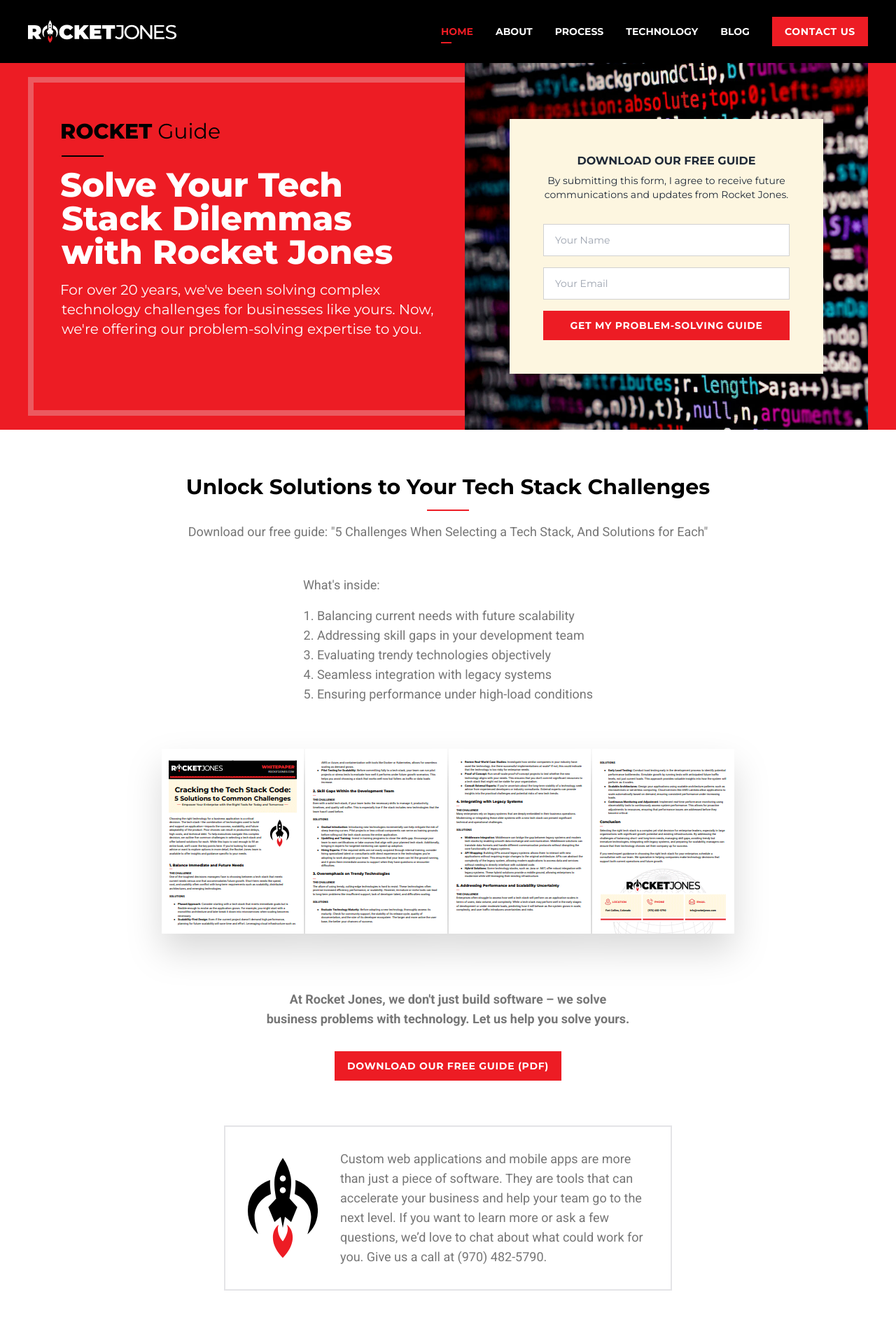
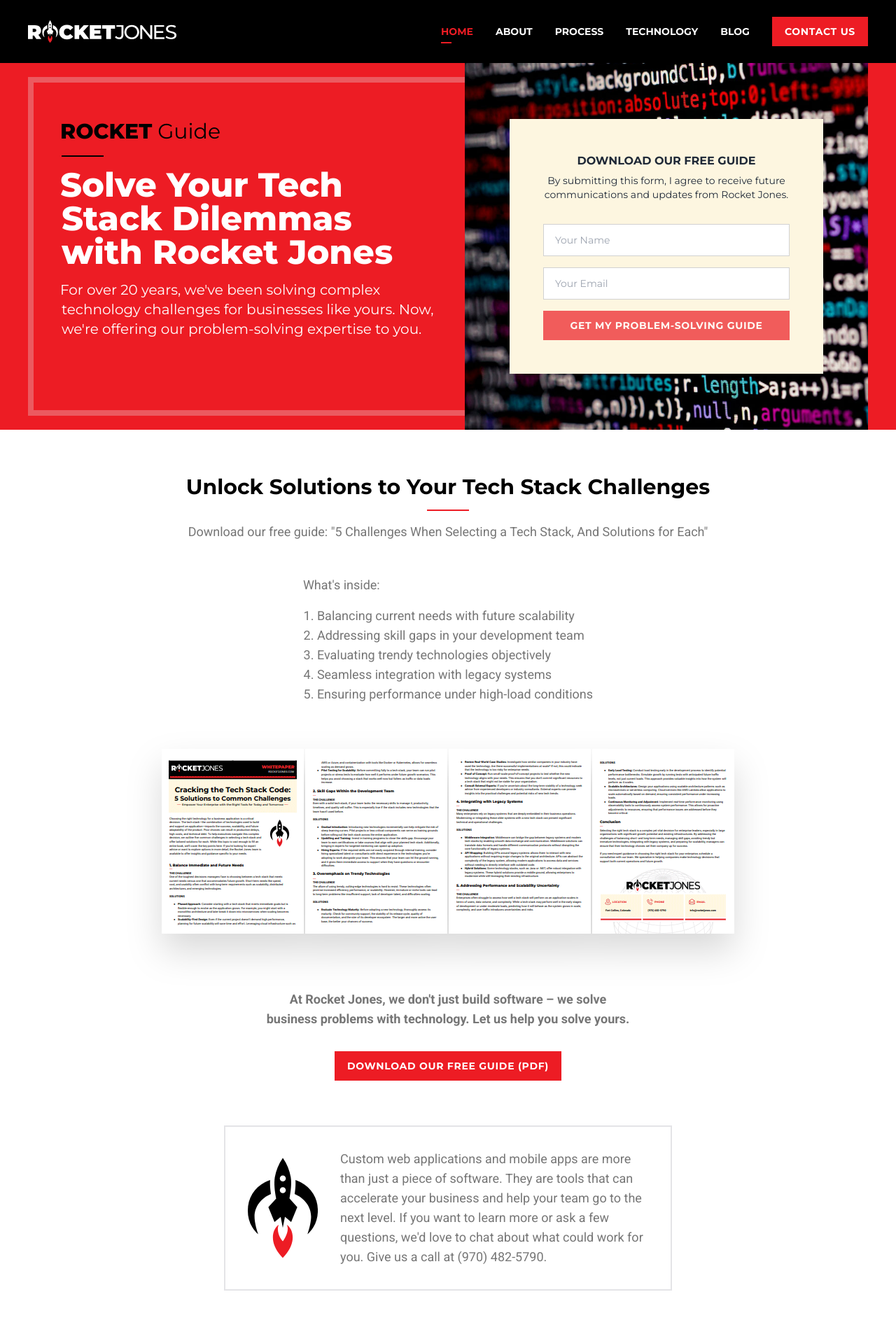
Before and after one commit to rocketjonesinteractive/rocketjones-com, a Next.js app: page /guides/cracking-the-tech-stack-code in a window 1280 px wide. Shown: the top 1906 px of the page at 70% size. Built offline with nearby package versions, Linux system fonts and the light colour scheme.

Commit message:
Further form validation for already subscribed users

```diff
--- a/src/app/article/drive-software-success/page.tsx
+++ b/src/app/article/drive-software-success/page.tsx
@@ -29,6 +29,10 @@
   const [submitSuccess, setSubmitSuccess] = useState(false);
   const [isSubmitting, setIsSubmitting] = useState(false);
   const [alreadySubscribed, setAlreadySubscribed] = useState(false);
+
+  const isFormValid = () => {
+    return formData.name.trim() !== '' && formData.email.trim() !== '' && validateEmail(formData.email);
+  };
 
   useLayoutEffect(() => {
     setAlreadySubscribed(localStorage.getItem('alreadySubscribed') === 'true');
@@ -100,6 +104,11 @@
     window.location.href = '/files/rocketjones-article-CEOs-drive-success.pdf';
   };
 
+  const handleDirectDownload = (e: React.MouseEvent) => {
+    e.preventDefault();
+    window.location.href = '/files/rocketjones-article-CEOs-drive-success.pdf';
+  };
+
   const handleChange = (e: React.ChangeEvent<HTMLInputElement>) => {
     setFormData((prev) => {
       return { ...prev, [e.target.name]: e.target.value };
@@ -144,7 +153,7 @@
             onChange={handleChange}
             error={fieldErrors.email}
           />
-          <Button type={'submit'} disabled={isSubmitting}>
+          <Button type={'submit'} disabled={isSubmitting || !isFormValid()}>
             {isSubmitting ? 'Submitting...' : 'Get My Problem-Solving Guide'}
           </Button>
           {formError && <div className={'max-w-xs text-center text-red'}>{formError}</div>}
@@ -161,7 +170,7 @@
           <Button variant="tertiary" onClick={backToForm}>
             Back to Form
           </Button>
-          <Button type={'submit'}>Get My Problem-Solving Guide</Button>
+          <Button onClick={handleDirectDownload}>Get My Problem-Solving Guide</Button>
         </>
       )}
     </form>
--- a/src/app/guides/cracking-the-tech-stack-code/page.tsx
+++ b/src/app/guides/cracking-the-tech-stack-code/page.tsx
@@ -28,6 +28,10 @@
   const [submitSuccess, setSubmitSuccess] = useState(false);
   const [isSubmitting, setIsSubmitting] = useState(false);
   const [alreadySubscribed, setAlreadySubscribed] = useState(false);
+
+  const isFormValid = () => {
+    return formData.name.trim() !== '' && formData.email.trim() !== '' && validateEmail(formData.email);
+  };
 
   useLayoutEffect(() => {
     setAlreadySubscribed(localStorage.getItem('alreadySubscribed') === 'true');
@@ -97,6 +101,11 @@
     window.location.href = '/files/rocketjones-guide-cracking-the-tech-stack-code.pdf';
   };
 
+  const handleDirectDownload = (e: React.MouseEvent) => {
+    e.preventDefault();
+    window.location.href = '/files/rocketjones-guide-cracking-the-tech-stack-code.pdf';
+  };
+
   const handleChange = (e: React.ChangeEvent<HTMLInputElement>) => {
     setFormData((prev) => {
       return { ...prev, [e.target.name]: e.target.value };
@@ -141,7 +150,7 @@
             onChange={handleChange}
             error={fieldErrors.email}
           />
-          <Button type={'submit'} disabled={isSubmitting}>
+          <Button type={'submit'} disabled={isSubmitting || !isFormValid()}>
             {isSubmitting ? 'Submitting...' : 'Get My Problem-Solving Guide'}
           </Button>
           {formError && <div className={'max-w-xs text-center text-red'}>{formError}</div>}
@@ -158,7 +167,7 @@
           <Button variant="tertiary" onClick={backToForm}>
             Back to Form
           </Button>
-          <Button type={'submit'}>Get My Problem-Solving Guide</Button>
+          <Button onClick={handleDirectDownload}>Get My Problem-Solving Guide</Button>
         </>
       )}
     </form>
@@ -256,7 +265,7 @@
           <div>
             Custom web applications and mobile apps are more than just a piece of software. They are
             tools that can accelerate your business and help your team go to the next level. If you
-            want to learn more or ask a few questions, we’d love to chat about what could work for
+            want to learn more or ask a few questions, we'd love to chat about what could work for
             you. Give us a call at (970) 482-5790.
           </div>
         </div>
```
